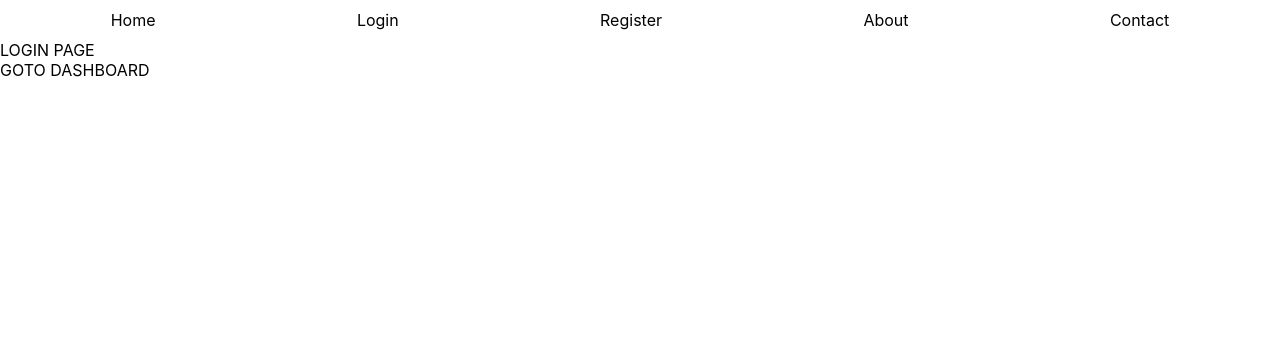
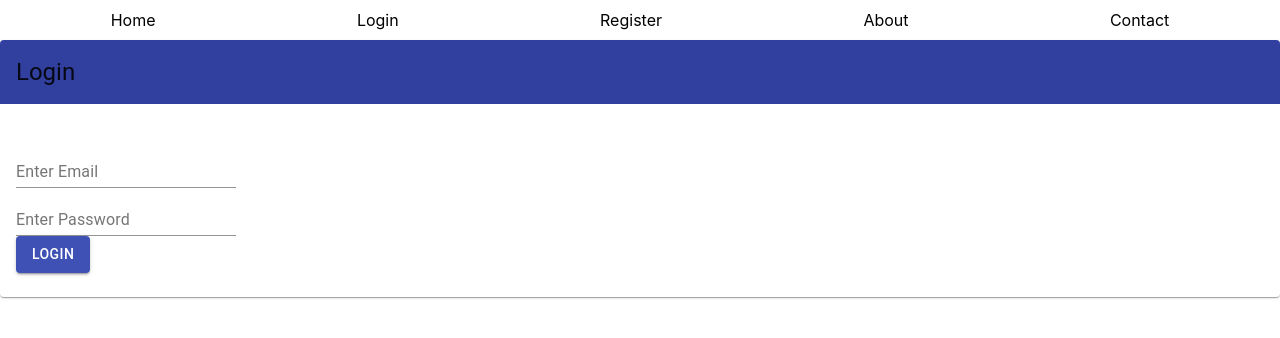
Before and after one commit to rohit1234990/quizera, a React (Create React App) app in the folder src/client/: page /login in a window 1280 px wide. Shown: the top 338 px of the page. Built offline with nearby package versions, Linux system fonts and the light colour scheme.

Commit message:
Login page

```diff
--- a/src/client/src/routes/Login.jsx
+++ b/src/client/src/routes/Login.jsx
@@ -1,13 +1,73 @@
 import React from "react";
-import { Link } from "react-router-dom";
+import Card from "@material-ui/core/Card";
+import { Form } from "react-bootstrap";
+import { Button } from "@material-ui/core/";
+import TextField from "@material-ui/core/TextField";
+import CardHeader from "@material-ui/core/CardHeader";
+import CardContent from "@material-ui/core/CardContent";
 
-const Login = () => {
-  return (
-    <>
-      <div>LOGIN PAGE</div>
-      <Link to="/dash">GOTO DASHBOARD</Link>
-    </>
-  );
-};
+export default class Login extends React.Component {
+  constructor(props) {
+    super(props);
+    this.state = {
+      email: "",
+      password: ""
+    };
+  }
 
-export default Login;
+  handleChange(e) {
+    e.preventDefault();
+    console.log(this.state);
+    this.setState({
+      [e.target.name]: e.target.value
+    });
+  }
+
+  handleSubmit(e) {
+    e.preventDefault();
+    console.log(this.state);
+  }
+
+  render() {
+    return (
+      <div className="row justify-content-center">
+        <Card className="m-5 p-5">
+          <CardHeader
+            style={{ backgroundColor: "#313F9F" }}
+            className="p-2 pl-5 pr-5 text-white rounded-pill text-center"
+            title="Login"
+          />
+          <br />
+          <CardContent>
+            <Form>
+              <TextField
+                name="email"
+                onChange={e => this.handleChange(e)}
+                type="ematextil"
+                label="Enter Email"
+              />
+              <br />
+              <TextField
+                className="mt-3"
+                name="password"
+                onChange={e => this.handleChange(e)}
+                type="email"
+                label="Enter Password"
+              />
+              <br />
+
+              <Button
+                className="mt-5"
+                variant="contained"
+                color="primary"
+                type="submit"
+              >
+                Login
+              </Button>
+            </Form>
+          </CardContent>
+        </Card>
+      </div>
+    );
+  }
+}
```
